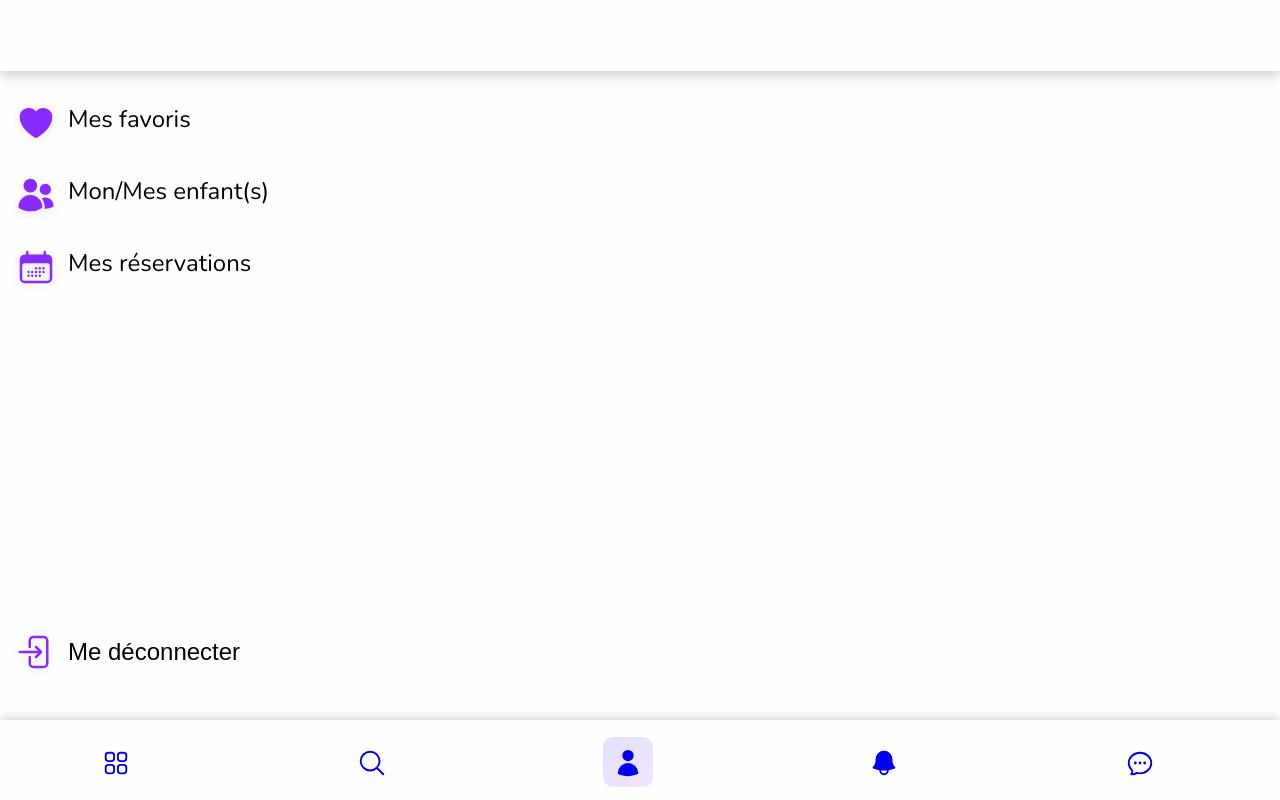
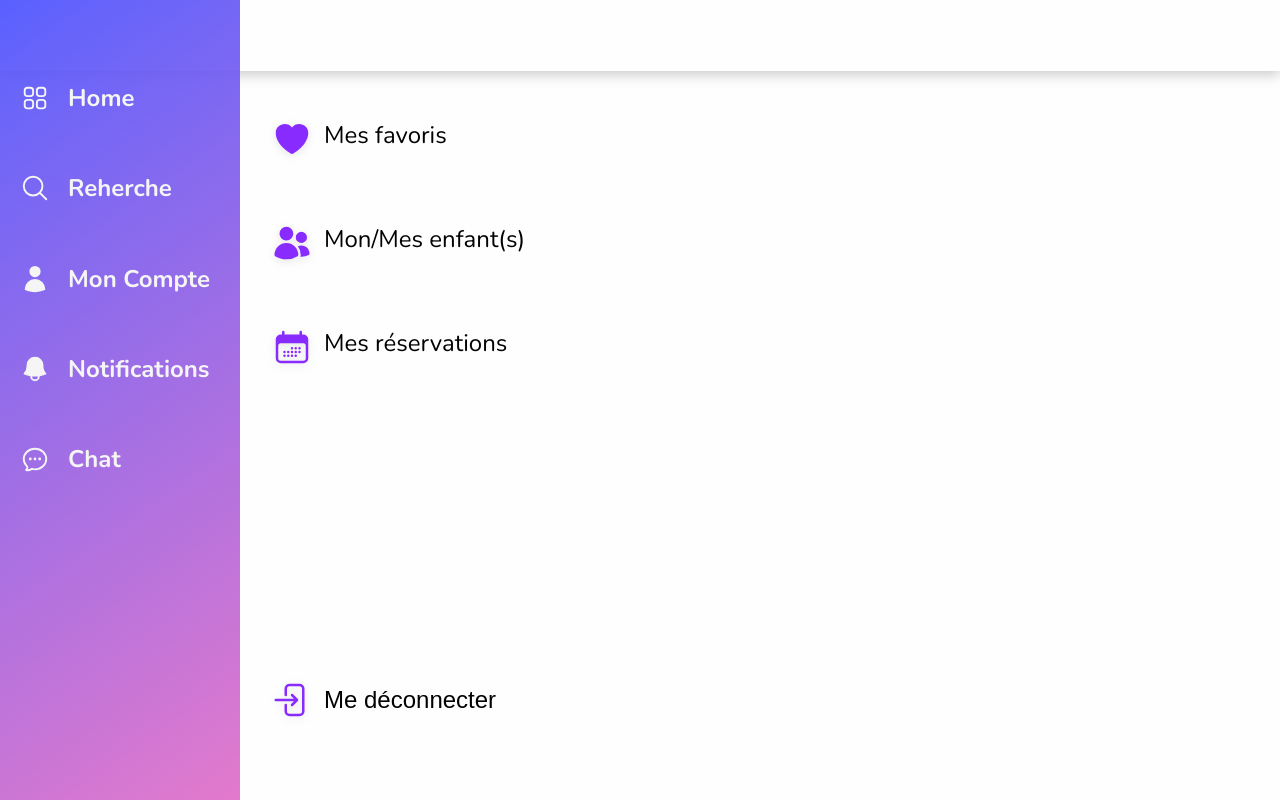
Before and after one commit to WildCodeSchool/Lyon-JS-09-23-P3-airnbb, a React (Vite) app in the folder frontend/: page /home/account in a window 1280 px wide. Built offline with nearby package versions, Linux system fonts and the light colour scheme.

Commit message:
S5_US10_adaptationNavbarFromMobileToDesktop done

```diff
--- a/frontend/src/App.css
+++ b/frontend/src/App.css
@@ -66,3 +66,11 @@ input::placeholder {
   gap: 2rem;
   padding-inline: 2rem;
 }
+
+@media screen and (min-width: 705px) {
+  .mainPage {
+    width: 235vh;
+    padding-inline: 17rem;
+    background-color: white;
+  }
+}
--- /dev/null
+++ b/frontend/src/components/Navbar/NavbarDesktop.jsx
@@ -0,0 +1,53 @@
+import { NavLink } from "react-router-dom";
+import "../style/NavbarDesktop.css";
+// library
+import { UserIcon, BellIcon } from "@heroicons/react/24/solid";
+import {
+  Squares2X2Icon,
+  MagnifyingGlassIcon,
+  ChatBubbleOvalLeftEllipsisIcon,
+} from "@heroicons/react/24/outline";
+
+function NavbarDesktop() {
+  return (
+    <div className="sidebarLeft">
+      <NavLink
+        to="."
+        className={({ isActive }) => (isActive ? "active" : null)}
+      >
+        <Squares2X2Icon width={30} />
+        <p> Home </p>
+      </NavLink>
+      <NavLink
+        to="search"
+        className={({ isActive }) => (isActive ? "active" : null)}
+      >
+        <MagnifyingGlassIcon width={30} />
+        <p> Reherche </p>
+      </NavLink>
+      <NavLink
+        to="account"
+        className={({ isActive }) => (isActive ? "active" : null)}
+      >
+        <UserIcon width={30} />
+        <p> Mon Compte </p>
+      </NavLink>
+      <NavLink
+        to="notification"
+        className={({ isActive }) => (isActive ? "active" : null)}
+      >
+        <BellIcon width={30} />
+        <p> Notifications </p>
+      </NavLink>
+      <NavLink
+        to="chat"
+        className={({ isActive }) => (isActive ? "active" : null)}
+      >
+        <ChatBubbleOvalLeftEllipsisIcon width={30} />
+        <p> Chat </p>
+      </NavLink>
+    </div>
+  );
+}
+
+export default NavbarDesktop;
--- /dev/null
+++ b/frontend/src/components/style/NavbarDesktop.css
@@ -0,0 +1,36 @@
+.sidebarLeft {
+  width: 30vh;
+  height: 100vh;
+  padding: 20px;
+  display: flex;
+  flex-direction: column;
+  align-items: baseline;
+  gap: 7vh;
+  font-size: 1.5rem;
+  font-weight: 700;
+  background: linear-gradient(
+    145deg,
+    rgba(71, 79, 255, 0.9) 0%,
+    rgba(89, 84, 249, 0.9) 10%,
+    rgba(227, 122, 204, 1) 100%
+  );
+  position: absolute;
+  top: 0;
+  left: 0;
+  padding-top: 10vh;
+}
+
+.sidebarLeft p {
+  color: whitesmoke;
+  display: inline-block;
+  vertical-align: middle;
+}
+
+.sidebarLeft svg {
+  color: whitesmoke;
+  vertical-align: middle;
+}
+
+.heightnav {
+  height: 50%;
+}
--- a/frontend/src/layouts/MainLayout.jsx
+++ b/frontend/src/layouts/MainLayout.jsx
@@ -1,13 +1,21 @@
 import { Outlet } from "react-router-dom";
 import Navbar from "../components/Navbar/Navbar";
+import NavbarDesktop from "../components/Navbar/NavbarDesktop";
+
+// hooks
+import useScreenSize from "../hooks/useScreenSize";
 
 function MainLayout() {
-  return (
+  const screenSize = useScreenSize();
+
+  const nav = (
     <>
       <Outlet />
-      <Navbar />
+      {screenSize.width > 705 ? <NavbarDesktop /> : <Navbar />}
     </>
   );
+
+  return nav;
 }
 
 export default MainLayout;
--- a/frontend/src/pages/main/Account.css
+++ b/frontend/src/pages/main/Account.css
@@ -54,3 +54,15 @@ header > h3 {
   border: none;
   background: none;
 }
+
+@media screen and (min-width: 705px) {
+  .option {
+    padding: 2em;
+    margin-left: 30vh;
+  }
+
+  .optionLogOut {
+    margin-bottom: 4rem;
+    margin-left: 32vh;
+  }
+}
```
